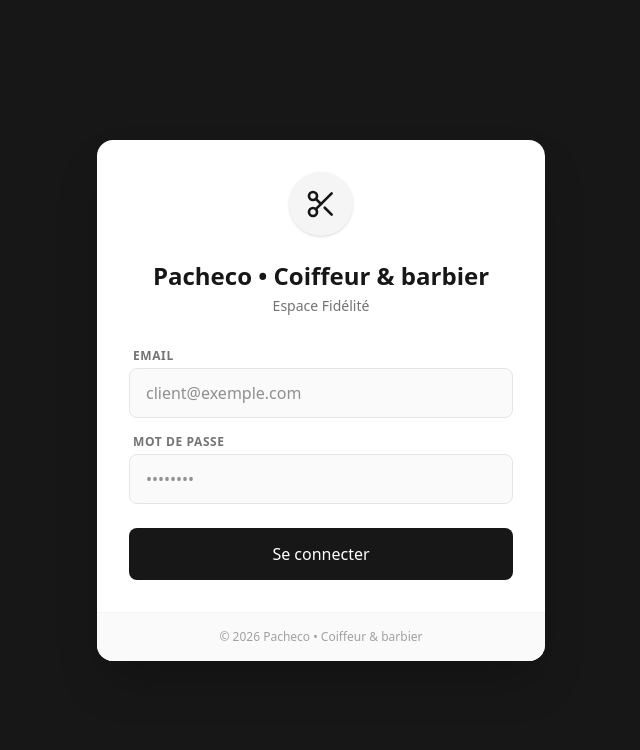
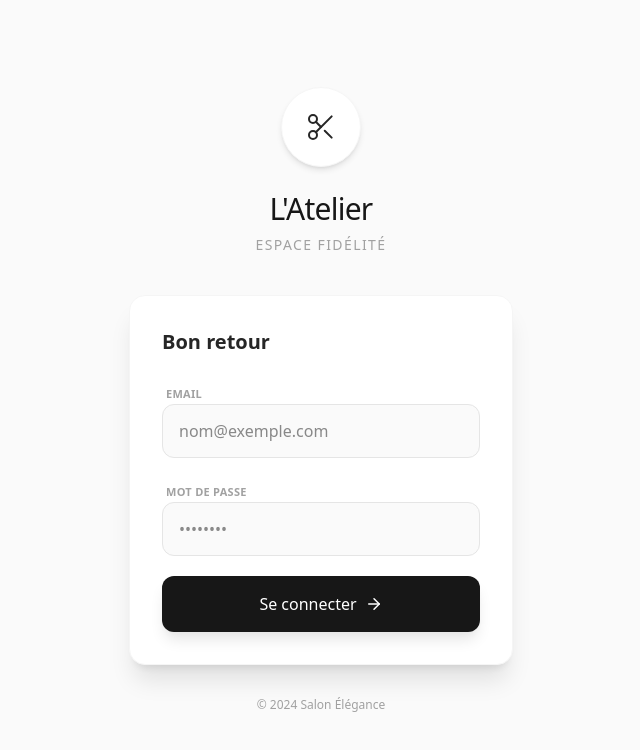
Before and after one commit to VillalbaEnzo/fidelity-app, a React (Vite) app in the folder frontend/: page / in a window 1280 px wide. Shown: the top 750 px of the page, without its empty margins (319-959 px from the left). Built offline with nearby package versions, Linux system fonts and the light colour scheme.

Commit message:
fix: change with unvalidated email + change logging page style

```diff
--- a/frontend/src/pages/Login.jsx
+++ b/frontend/src/pages/Login.jsx
@@ -1,7 +1,7 @@
 import { useState } from 'react';
 import axios from 'axios';
 import { useNavigate } from 'react-router-dom';
-import { Scissors, AlertCircle } from 'lucide-react';
+import { Scissors, AlertCircle, ArrowRight } from 'lucide-react';
 
 export default function Login() {
   const [email, setEmail] = useState('');
@@ -12,8 +12,10 @@ export default function Login() {
 
   const handleLogin = async (e) => {
     e.preventDefault();
+
+    // Validation locale simple
     if (!email.includes('@')) {
-      setError("Format d'email invalide.");
+      setError("Format d'email invalide");
       return;
     }
 
@@ -21,9 +23,10 @@ export default function Login() {
     setError('');
 
     try {
-      const res = await axios.post(`${import.meta.env.VITE_API_URL}/api/login`, { email, password });
+      const res = await axios.post(import.meta.env.VITE_API_URL + '/api/login', { email, password });
       localStorage.setItem('token', res.data.token);
       localStorage.setItem('role', res.data.role);
+
       if(res.data.role === 'admin') navigate('/admin');
       else navigate('/user');
     } catch (err) {
@@ -35,66 +38,76 @@ export default function Login() {
   };
 
   return (
-    <div className="flex items-center justify-center min-h-screen bg-neutral-900 px-4">
-      <div className="w-full max-w-md bg-white rounded-2xl shadow-2xl overflow-hidden animate-fade-in">
-        <div className="p-8">
-          <div className="flex justify-center mb-6">
-            <div className="bg-neutral-100 p-4 rounded-full shadow-sm">
-              <Scissors className="w-8 h-8 text-neutral-900" />
-            </div>
-          </div>
-          <h2 className="text-2xl font-semibold text-center text-neutral-900 mb-1">Pacheco • Coiffeur & barbier </h2>
-          <p className="text-center text-neutral-500 mb-8 text-sm">Espace Fidélité</p>
+    <div className="flex flex-col items-center justify-center min-h-screen bg-neutral-50 px-6 font-sans text-neutral-900">
 
-          <form onSubmit={handleLogin} noValidate className="space-y-4">
+      {/* Header visuel */}
+      <div className="mb-10 text-center animate-fade-in">
+        <div className="w-20 h-20 bg-white rounded-full flex items-center justify-center mx-auto mb-6 shadow-md border border-neutral-100">
+            <Scissors size={32} strokeWidth={1.5} className="text-neutral-800" />
+        </div>
+        <h1 className="text-3xl font-light tracking-tight text-neutral-900 mb-2">L'Atelier</h1>
+        <p className="text-sm text-neutral-400 uppercase tracking-widest font-medium">Espace Fidélité</p>
+      </div>
+
+      {/* Carte de Connexion */}
+      <div className="w-full max-w-sm bg-white rounded-2xl shadow-xl border border-neutral-100 p-8 animate-fade-in" style={{animationDelay: '0.1s'}}>
+
+          <h2 className="text-xl font-bold mb-6 text-neutral-800">Bon retour</h2>
+
+          <form onSubmit={handleLogin} noValidate className="space-y-5">
+
+            {/* Message d'erreur Shake */}
             {error && (
-              <div className="bg-red-50 border-l-4 border-red-500 text-red-700 p-4 rounded text-sm flex items-center gap-2 animate-shake">
-                <AlertCircle size={18} className="shrink-0" />
+              <div className="bg-red-50 border-l-4 border-red-500 text-red-600 p-4 rounded-lg text-sm flex items-start gap-3 animate-shake">
+                <AlertCircle size={18} className="shrink-0 mt-0.5" />
                 <span>{error}</span>
               </div>
             )}
 
-            <div>
-              <label className="block text-xs font-bold text-neutral-500 uppercase tracking-wider mb-1 ml-1">Email</label>
+            <div className="space-y-1">
+              <label className="text-[11px] font-bold text-neutral-400 uppercase tracking-wide ml-1">Email</label>
               <input
-                className={`w-full px-4 py-3 rounded-lg bg-neutral-50 border focus:ring-1 outline-none transition-all
-                  ${error ? 'border-red-300 focus:border-red-500 focus:ring-red-200' : 'border-neutral-200 focus:border-neutral-900 focus:ring-neutral-200'}`}
+                className={`w-full px-4 py-3.5 rounded-xl bg-neutral-50 border outline-none transition-all
+                  ${error ? 'border-red-200 focus:border-red-500 focus:bg-white' : 'border-neutral-200 focus:border-neutral-900 focus:bg-white focus:ring-4 focus:ring-neutral-100'}`}
                 type="email"
-                required
-                placeholder="client@exemple.com"
+                placeholder="nom@exemple.com"
                 value={email}
                 onChange={e => { setEmail(e.target.value); setError(''); }}
               />
             </div>
-            <div>
-              <label className="block text-xs font-bold text-neutral-500 uppercase tracking-wider mb-1 ml-1">Mot de passe</label>
+
+            <div className="space-y-1">
+              <label className="text-[11px] font-bold text-neutral-400 uppercase tracking-wide ml-1">Mot de passe</label>
               <input
-                className={`w-full px-4 py-3 rounded-lg bg-neutral-50 border focus:ring-1 outline-none transition-all
-                  ${error ? 'border-red-300 focus:border-red-500 focus:ring-red-200' : 'border-neutral-200 focus:border-neutral-900 focus:ring-neutral-200'}`}
+                className={`w-full px-4 py-3.5 rounded-xl bg-neutral-50 border outline-none transition-all
+                  ${error ? 'border-red-200 focus:border-red-500 focus:bg-white' : 'border-neutral-200 focus:border-neutral-900 focus:bg-white focus:ring-4 focus:ring-neutral-100'}`}
                 type="password"
-                required
                 placeholder="••••••••"
                 value={password}
                 onChange={e => { setPassword(e.target.value); setError(''); }}
               />
             </div>
+
             <button
               disabled={loading}
-              className="w-full bg-neutral-900 text-white font-medium py-3.5 rounded-lg hover:bg-neutral-800 active:scale-[0.98] transition-all disabled:opacity-70 disabled:cursor-not-allowed mt-2"
+              className="w-full bg-neutral-900 text-white font-medium py-4 rounded-xl hover:bg-black active:scale-[0.98] transition-all disabled:opacity-70 disabled:cursor-not-allowed mt-4 flex items-center justify-center gap-2 group shadow-lg shadow-neutral-200"
             >
               {loading ? (
-                <span className="flex items-center justify-center gap-2">
-                  <span className="w-4 h-4 border-2 border-white/30 border-t-white rounded-full animate-spin"></span>
-                  Connexion...
-                </span>
-              ) : 'Se connecter'}
+                <div className="w-5 h-5 border-2 border-white/30 border-t-white rounded-full animate-spin"></div>
+              ) : (
+                <>
+                  Se connecter
+                  <ArrowRight size={18} className="group-hover:translate-x-1 transition-transform" />
+                </>
+              )}
             </button>
           </form>
-        </div>
-        <div className="bg-neutral-50 px-8 py-4 border-t border-neutral-100 text-center">
-          <p className="text-xs text-neutral-400">© 2026 Pacheco • Coiffeur & barbier </p>
-        </div>
       </div>
+
+      <div className="mt-8 text-center">
+         <p className="text-xs text-neutral-400">© 2024 Salon Élégance</p>
+      </div>
+
     </div>
   );
 }
```
Also changed, not shown: frontend/src/pages/AdminScanner.jsx (+42 -23 lines), frontend/src/pages/UserDashboard.jsx (+46 -18 lines), 1 other file (tests, documents, lock files or other folders).
